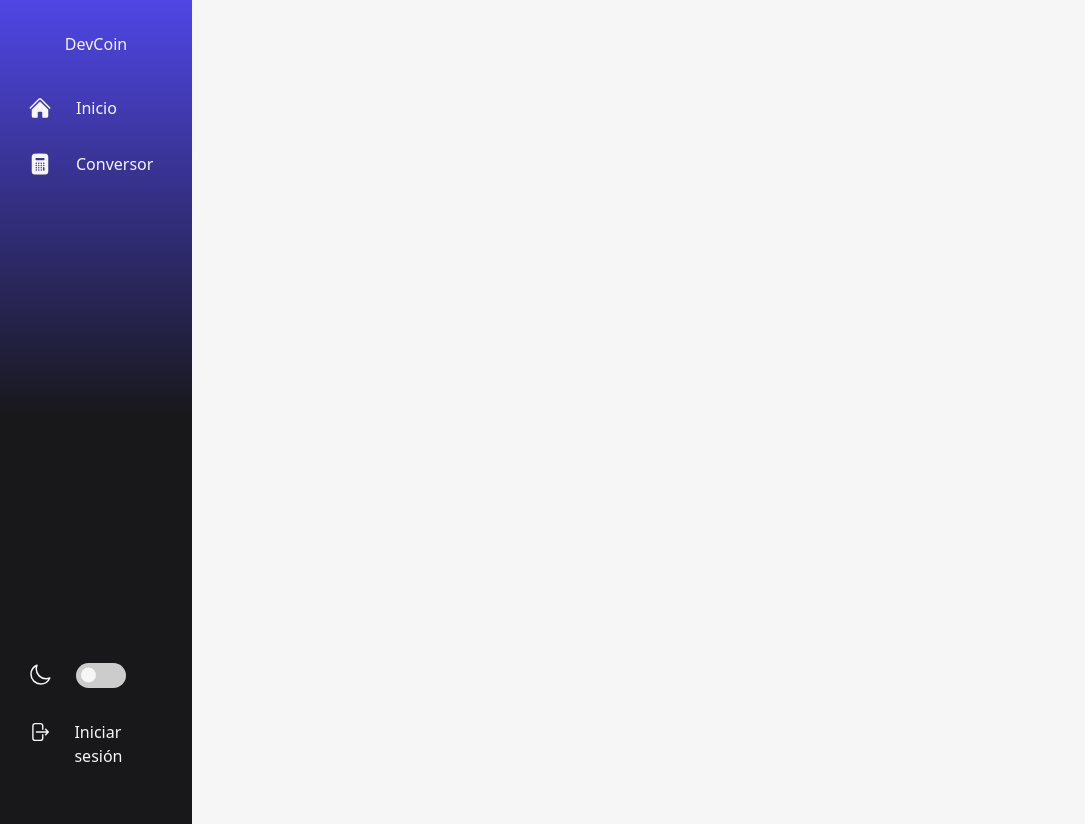
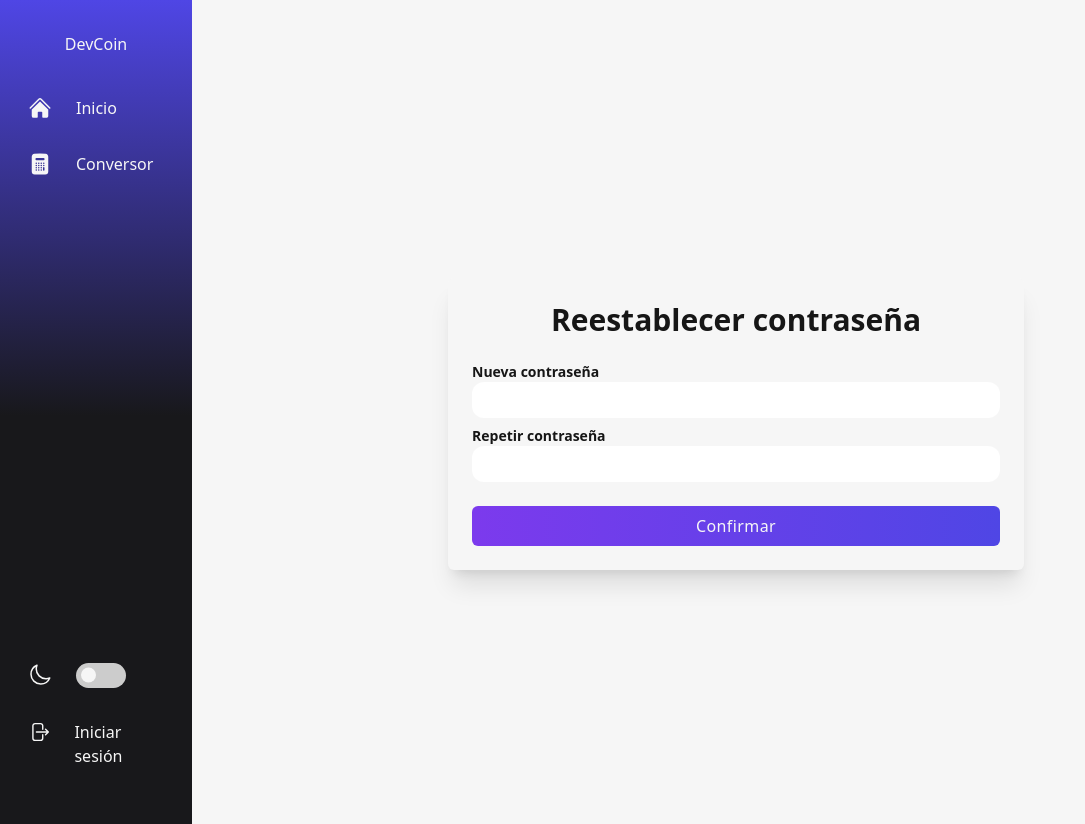
Before and after one commit to lautaroRocha/devCoin-front, a React (Vite) app: page /recovery/1 in a window 1280 px wide. Shown: the whole page, without its empty margins (0-1085 px from the left). Before the commit the page ends 800 px from the top, so only its background shows below. Built offline with nearby package versions, Linux system fonts and the light colour scheme.

Commit message:
recovery page

```diff
--- a/src/App.jsx
+++ b/src/App.jsx
@@ -1,7 +1,7 @@
 import {Routes, Route, useNavigate } from 'react-router-dom';
 import { useState, useEffect } from 'react';
 // Pages
-import { HomePage, WalletPage, UserProfilePage, SignUpPage, LoginPage, VerifyPage } from './pages';
+import { HomePage, WalletPage, UserProfilePage, SignUpPage, LoginPage, VerifyPage, RecoveryPage } from './pages';
 import { Navbar } from './components';
 import { userContext } from './context/userContext';
 import { tokenContext } from './context/tokenContext';
@@ -68,6 +68,7 @@ function App() {
                             />
                             <Route path="/signup" element={<SignUpPage />} />
                             <Route path="/verify/:email" element={<VerifyPage />}/>
+                            <Route path="/recovery/:email" element={<RecoveryPage />}/>
                         </Routes>
                         <ToastContainer
                             position="bottom-left"
--- a/src/pages/LoginPage/LoginPage.jsx
+++ b/src/pages/LoginPage/LoginPage.jsx
@@ -42,6 +42,10 @@ const LoginPage = (props) => {
             .catch((error) => console.error(error));
     };
 
+    const sendRecoveryEmail = () => {
+        fetch()
+    }
+
     return (
         <div className="relative flex min-h-screen flex-col justify-center overflow-hidden">
             <div className="m-auto w-full rounded-md bg-white p-6 shadow-xl dark:bg-neutral-800/80 dark:text-white lg:max-w-xl ">
@@ -78,12 +82,12 @@ const LoginPage = (props) => {
                         />
                         <label htmlFor="remember">Recordarme</label>
                     </div>
-                    <a
-                        href="#"
+                    <Link
+                        to={`/recovery/${email}`}
                         className="text-xs text-purple-600 hover:underline dark:text-indigo-400"
                     >
                         ¿Quieres restablecer la contraseña?
-                    </a>
+                    </Link>
                     <div className="mt-6">
                         <button className="buttons w-full">Ingresar</button>
                     </div>
--- /dev/null
+++ b/src/pages/RecoveryPage/RecoveryPage.jsx
@@ -0,0 +1,48 @@
+import React from 'react';
+import { AppWrap } from '../../wrapper';
+import * as URL from '../../utils/URL'
+import {useParams, useNavigate} from 'react-router-dom'
+import { toast } from 'react-toastify';
+
+const RecoveryPage = () => {
+
+    const email = useParams()
+    const navigate = useNavigate()
+
+
+    return (
+        <div className="relative flex min-h-screen flex-col justify-center overflow-hidden">
+        <div className="m-auto w-full rounded-md bg-white p-6 shadow-xl dark:bg-neutral-800/80 dark:text-white lg:max-w-xl ">
+            <h1 className="text-center text-3xl font-semibold">Reestablecer contraseña</h1>
+        <form className="mt-6" >
+        <div className="mb-2 flex flex-col gap-y-2">
+            <label htmlfor="new-pass" className="block text-sm font-semibold">
+                Nueva contraseña
+                <input
+                    id="new-pass"
+                    type="password"
+                    className="w-full rounded-xl py-2 px-4 focus:outline-none dark:bg-black/90 dark:text-white"
+                />
+            </label>
+        </div>
+        <div className="mb-2 flex flex-col gap-y-2">
+            <label for="password" className="block text-sm font-semibold">
+                Repetir contraseña
+                <input
+                    type="password"
+                    className="w-full rounded-xl px-4 py-2 focus:outline-none dark:bg-black/90"
+                />
+            </label>
+
+        </div>
+
+        <div className="mt-6">
+            <button className="buttons w-full">Confirmar</button>
+        </div>
+        </form>
+        </div>
+        </div>
+    );
+}
+
+export default AppWrap(RecoveryPage);
--- a/src/pages/index.jsx
+++ b/src/pages/index.jsx
@@ -5,3 +5,4 @@ export { default as UserProfilePage } from './UserProfilePage/UserProfilePage';
 export { default as VerifyPage } from './VerifyPage/VerifyPage'
 export { default as LoginPage } from './LoginPage/LoginPage';
 export { default as SignUpPage } from './SignUpPage/SignUpPage';
+export { default as RecoveryPage } from './RecoveryPage/RecoveryPage'
```
